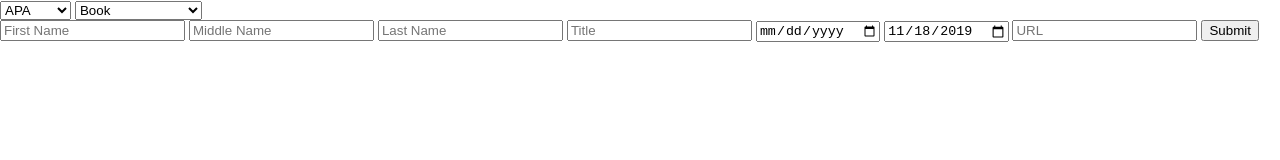
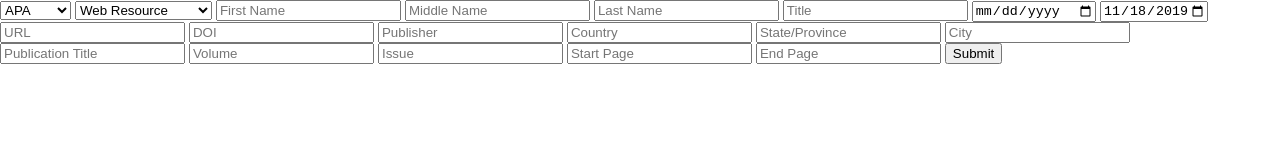
Before and after one commit to BastiDood/sourcery, an Electron app: page src/renderer/index.html in a window 1280 px wide. Drawn offline with Linux system fonts and the light colour scheme.

Commit message:
Begin work on initial document structure of citation index page

```diff
--- a/src/renderer/index.html
+++ b/src/renderer/index.html
@@ -20,28 +20,47 @@
         </select>
 
         <!-- Selection of Citation Mode -->
-        <select name="citation-style" id="citation-style">
+        <select name="citation-mode" id="citation-mode" value="Web Resource">
           <optgroup label="Media Forms">
+            <option value="Interview">*Art*</option>
             <option value="Book">Book</option>
-            <option value="Interview">Interview</option>
+            <option value="Broadcast">*Broadcast*</option>
+            <option value="Film">*Film*</option>
+            <option value="Interview">*Interview*</option>
             <option value="Journal Article">Journal Article</option>
-            <option value="Web">Web Resource</option>
+            <option value="Periodical Article">Periodical Article</option>
+            <option value="Song">*Song*</option>
+            <option value="Web Resource" selected="selected">Web Resource</option>
           </optgroup>
-          <optgroup label="Specific Websites">
+          <optgroup label="Specific Platforms">
               <option value="YouTube">YouTube Video</option>
           </optgroup>
         </select>
+
+        <!-- Common Inputs -->
+        <input placeholder="First Name" type="text" name="firstName" id="firstName" />
+        <input placeholder="Middle Name" type="text" name="middleName" id="middleName" />
+        <input placeholder="Last Name" type="text" name="lastName" id="lastName" />
+        <input placeholder="Title" type="text" name="title" id="title" />
+        <input placeholder="Date Published" type="date" name="publishDate" id="publishDate" />
+        <input placeholder="Date Accessed" type="date" name="accessDate" id="accessDate" />
+        <input placeholder="URL" type="url" name="url" id="url" />
+        <input placeholder="DOI" type="text" name="doi" id="doi" />
+
+        <!-- Published Media Inputs -->
+        <input placeholder="Publisher" type="text" name="publisherName" id="publisherName" />
+        <input placeholder="Country" type="text" name="publisherCountry" id="publisherCountry" />
+        <input placeholder="State/Province" type="text" name="publisherStateProvince" id="publisherStateProvince" />
+        <input placeholder="City" type="text" name="publisherCity" id="publisherCity" />
+        <input placeholder="Publication Title" type="text" name="publicationTitle" id="publicationTitle" />
+        <input placeholder="Volume" type="number" min="0" name="volume" id="volume" />
+        <input placeholder="Issue" type="number" min="0" name="issue" id="issue" />
+        <input placeholder="Start Page" type="number" min="0" name="startPage" id="startPage" />
+        <input placeholder="End Page" type="number" min="0" name="endPage" id="endPage" />
+
+        <!-- Submission -->
+        <button type="submit" id="submitButt">Submit</button>
       </form>
-
-      <!-- MVP Input -->
-      <input placeholder="First Name" type="text" name="firstName" id="firstName" />
-      <input placeholder="Middle Name" type="text" name="middleName" id="middleName" />
-      <input placeholder="Last Name" type="text" name="lastName" id="lastName" required="required" />
-      <input placeholder="Title" type="text" name="title" id="title">
-      <input type="date" name="publishDate" id="publishDate" />
-      <input type="date" name="accessDate" id="accessDate" />
-      <input placeholder="URL" type="url" name="url" id="url" />
-      <button type="submit" id="submitButt">Submit</button>
       <div id="citation-target"></div>
     </main>
     <script src="./js/index.js" type="module"></script>
--- a/src/renderer/js/index.js
+++ b/src/renderer/js/index.js
@@ -1,5 +1,17 @@
 document.addEventListener('DOMContentLoaded', () => {
   // Set necessary variables for each input element
+  /** @type {HTMLFormElement} */
+  const el_Form = (document.getElementById('main-form'));
+  /** @type {HTMLSelectElement} */
+  const el_CitationStyle = (document.getElementById('citation-style'));
+  /** @type {HTMLSelectElement} */
+  const el_CitationMode = (document.getElementById('citation-mode'));
+
+  // Prevent default behavior of form submission
+  el_Form.addEventListener('submit', event => {
+    event.preventDefault();
+  });
+
   /** @type {HTMLInputElement} */
   const firstName = (document.getElementById('firstName'));
   /** @type {HTMLInputElement} */
@@ -21,7 +33,7 @@ document.addEventListener('DOMContentLoaded', () => {
 
   // Set default date to today for access date
   const today = new Date();
-  accessDate.value = `${today.getFullYear()}-${today.getMonth() + 1}-${today.getDate()}`;
+  accessDate.value = accessDate.max = `${today.getFullYear()}-${today.getMonth() + 1}-${today.getDate()}`;
 
   // Send data
   function submitLister() {
```
